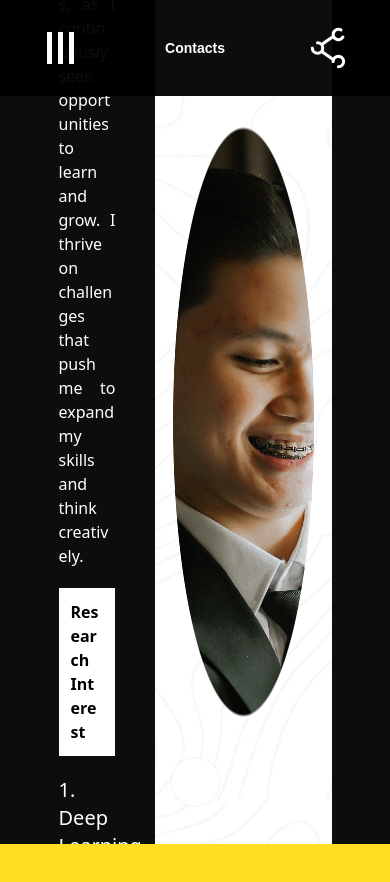
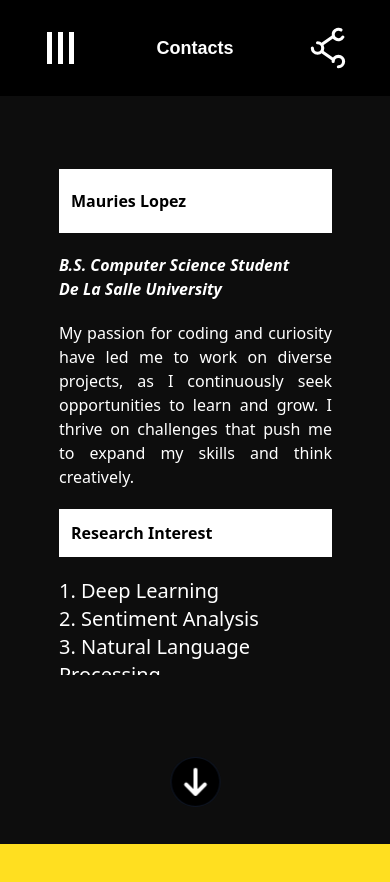
Before and after one commit to mauries-lopez/Personal-Portfolio-Webpage, a React (Vite) app: page / in a window 390 px wide. Shown: the top 882 px of the page. Built offline with nearby package versions, Linux system fonts and the light colour scheme.

Commit message:
Progress commit
- Improved mobile responsiveness
- Added transition animation
- Added minor animations

```diff
--- a/src/App.jsx
+++ b/src/App.jsx
@@ -24,7 +24,7 @@ function App() {
         <LoadingScreen onComplete={() => setIsLoaded(true)} />
       }
 
-      {isLoaded &&
+      {
         <NavigationBar
           setCurHamburgerStatus={setCurHamburgerStatus}
           overflowStatus={overflowStatus}
@@ -41,37 +41,37 @@ function App() {
         />
       }
 
-      {isLoaded &&
+      {
         <About
           setNavTitle = {setNavTitle}
         />
       }
 
-      {isLoaded &&
+      {
         <Projects
           setNavTitle = {setNavTitle}
         />
       }
 
-      {isLoaded &&
+      {
         <TechStack
           setNavTitle = {setNavTitle}
         />
       }
 
-      {isLoaded &&
+      {
         <Education
           setNavTitle = {setNavTitle}
         />
       }
 
-      {isLoaded &&
+      {
         <Experience
           setNavTitle = {setNavTitle}
         />
       }
 
-      {isLoaded &&
+      {
         <Contact
           setNavTitle = {setNavTitle}
         />
--- a/src/components/LoadingScreen.jsx
+++ b/src/components/LoadingScreen.jsx
@@ -3,7 +3,8 @@ import { useEffect, useState } from "react";
 export const LoadingScreen = ({onComplete}) => {
 
     const [text, setText] = useState("")
-    const fullText = "Greetings!";
+    const [animateSwipe, setAnimateSwipe] = useState("");
+    const fullText = "Loading";
 
     useEffect(() => {
         let index = 0;
@@ -11,18 +12,20 @@ export const LoadingScreen = ({onComplete}) => {
             setText(fullText.substring(0, index));
             index++;
             if (index > fullText.length){
+                setAnimateSwipe("animate-swipe")
                 clearInterval(interval);
 
                 setTimeout(() => {
                     onComplete();
                 }, 1000);
+
             }
-        }, 100);
+        }, 50);
         return () => clearInterval(interval);
     }, [onComplete]);
 
     return (
-        <div className="fixed inset-0 z-50 white black flex flex-col items-center justify-center" style={{backgroundImage: "url(/mainMenuBG.png"}}>
+        <div className={`fixed inset-0 z-50 white black flex flex-col items-center justify-center ${animateSwipe}`} style={{backgroundImage: "url(/mainMenuBG.png"}}>
             <div className = "mb-4 text-4xl font-mono font-bold">
                 <span className="animate-blink ml-1"> {text} </span>
             </div>
--- a/src/components/NavigationBar.jsx
+++ b/src/components/NavigationBar.jsx
@@ -21,7 +21,7 @@ export const NavigationBar = ({ curHamburgerStatus, setCurHamburgerStatus, overf
                 </div>
             </div>
             <div className="relative h-full w-full" id="titlePartition">
-                <div className="h-full w-full flex flex-row items-center justify-center sm:text-3xl 3xs:text-sm font-bold text-white text-center">
+                <div className="h-full w-full flex flex-row items-center justify-center md:text-4xl sm:text-3xl 3xs:text-lg font-bold text-white text-center">
                     <span > {navTitle} </span>
                 </div>
             </div>
--- a/src/components/sections/About.jsx
+++ b/src/components/sections/About.jsx
@@ -17,21 +17,21 @@ export const About = ( {setNavTitle} ) => {
     return (
         <section id="about" ref={ref} className="relative h-dvh w-dvw top-0 flex flex-col justify-center items-center bg-black/95 ">
             <div className="relative h-full w-[70%] flex flex-row justify-center items-center">
-                <div className="relative h-full w-[55%] flex justify-center items-center overflow-y-auto">
-                    <div className="relative w-full flex flex-col justify-center pr-10 py-4 ">
-                        <div id="nameDiv" className="bg-white w-full h-full text-black md:text-5xl font-bold font-sans text-startbreak-words p-3">
+                <div className="relative h-full w-full min-w-[35%] max-w-[100%] flex justify-center items-center animate-pop">
+                    <div className="relative h-auto min-h-[60%] max-h-[40%] w-auto flex flex-col overflow-y-auto ">
+                        <div id="nameDiv" className="relative bg-white pt-5 pb-5 pl-3 text-black md:text-4xl font-bold font-sans text-start break-words flex justify-start items-center">
                             Mauries Lopez
                         </div>
-                        <div id="subNameDiv" className="text-white md:text-2xl italic font-bold font-sans text-start break-words pt-5">
+                        <div id="subNameDiv" className="relative text-white md:text-2xl italic font-bold font-sans text-start break-words pt-5">
                             B.S. Computer Science Student
                         </div>
-                        <div id="subSchoolNameDiv" className="text-white md:text-lg italic font-bold font-sans text-start break-words pb-5">
+                        <div id="subSchoolNameDiv" className="relative text-white md:text-lg italic font-bold font-sans text-start break-words pb-5">
                             De La Salle University
                         </div>
-                        <div id="shortIntroDiv" className="text-white md:text-xl font-sans text-justify break-words pb-5">
+                        <div id="shortIntroDiv" className="relative text-white md:text-xl font-sans text-justify break-words pb-5">
                                 My passion for coding and curiosity have led me to work on diverse projects, as I continuously seek opportunities to learn and grow. I thrive on challenges that push me to expand my skills and think creatively.
                         </div>
-                        <div id="subNameDiv" className="bg-white w-full h-full text-black md:text-2xl font-bold font-sans text-start break-words p-3">
+                        <div id="subNameDiv" className="relative bg-white text-black md:text-xl font-bold font-sans text-start break-words p-3">
                             Research Interest
                         </div>
                         <div className="text-white text-xl font-sans pt-5">
@@ -47,14 +47,14 @@ export const About = ( {setNavTitle} ) => {
                         </div>
                     </div>
                 </div>
-                <div id="imageDiv" className="relative h-full w-full flex flex-col justify-center items-center bg-fixed " style={{backgroundImage: "url(/mainMenuBG.png"}}>
-                    <div className="relative h-[70%] w-full bg-no-repeat bg-cover bg-bottom mask-radial-from-99% mask-radial-[40%_50%]" style={{backgroundImage: "url(/profilePictureWbg.jpg"}}>
+                <div id="imageDiv" className="relative h-full w-full min-w-[65%] md:flex flex-col justify-center items-center bg-fixed 3xs:hidden ">
+                    <div className="relative h-[60%] min-h-60 w-full min-w-[90%] max-w-[90%] bg-no-repeat bg-cover bg-bottom mask-radial-from-90% mask-radial-[40%_50%] animate-pop" style={{backgroundImage: "url(/profilePictureWbg.jpg"}}>
                     </div>
                 </div>
             </div>
             <div id="arrowDownDiv" className="absolute bottom-4 left-1/2 transform -translate-x-1/2 z-20 h-[10%] w-[10%] flex justify-center items-center">
                 <Link to="projects" spy={true} smooth={true} offset={0} duration={500}>
-                    <div className="-lg flex size-12 animate-bounce items-center justify-center rounded-full bg-white p-2 ring-1 ring-gray-900/5 dark:bg-white/5 dark:ring-white/20 cursor-pointer">
+                    <div className="-lg flex size-12 animate-bounce items-center justify-center rounded-full bg-black p-2 ring-1 ring-gray-900/100 dark:bg-black/30 dark:ring-black/100 cursor-pointer">
                         <svg className="size-12 text-white" fill="none" strokeLinecap="round" strokeLinejoin="round" strokeWidth="3" viewBox="0 0 24 24" stroke="currentColor">
                             <path d="M19 14l-7 7m0 0l-7-7m7 7V3"></path>
                         </svg>
--- a/src/index.css
+++ b/src/index.css
@@ -38,3 +38,51 @@ body{
     animation: loading 0.8s ease infinite;
   }
 }
+
+@layer utilities{
+  @keyframes swipe{
+    0%{
+      transform: translateY(0%);
+    }
+    100%{
+      transform: translateY(-100%);
+    }
+  }
+
+  .animate-swipe{
+    animation: swipe 1.05s ease-out;
+  }
+}
+
+@layer utilities {
+  @keyframes fadeIn {
+    0% {
+      opacity: 0;
+    }
+    100% {
+      opacity: 1;
+    }
+  }
+
+  .animate-fadeIn-effect {
+    animation: fadeIn 3.5s forwards;
+  }
+}
+
+@layer utilities {
+  @keyframes pop {
+    0% {
+      transform: scale(0);
+    }
+    50% {
+      transform: scale(1.05);
+    }
+    100% {
+      transform: scale(1);
+    }
+  }
+
+  .animate-pop {
+    animation: pop 3.5s cubic-bezier(0.2, 0.8, 0.2, 1) forwards;
+  }
+}
```
